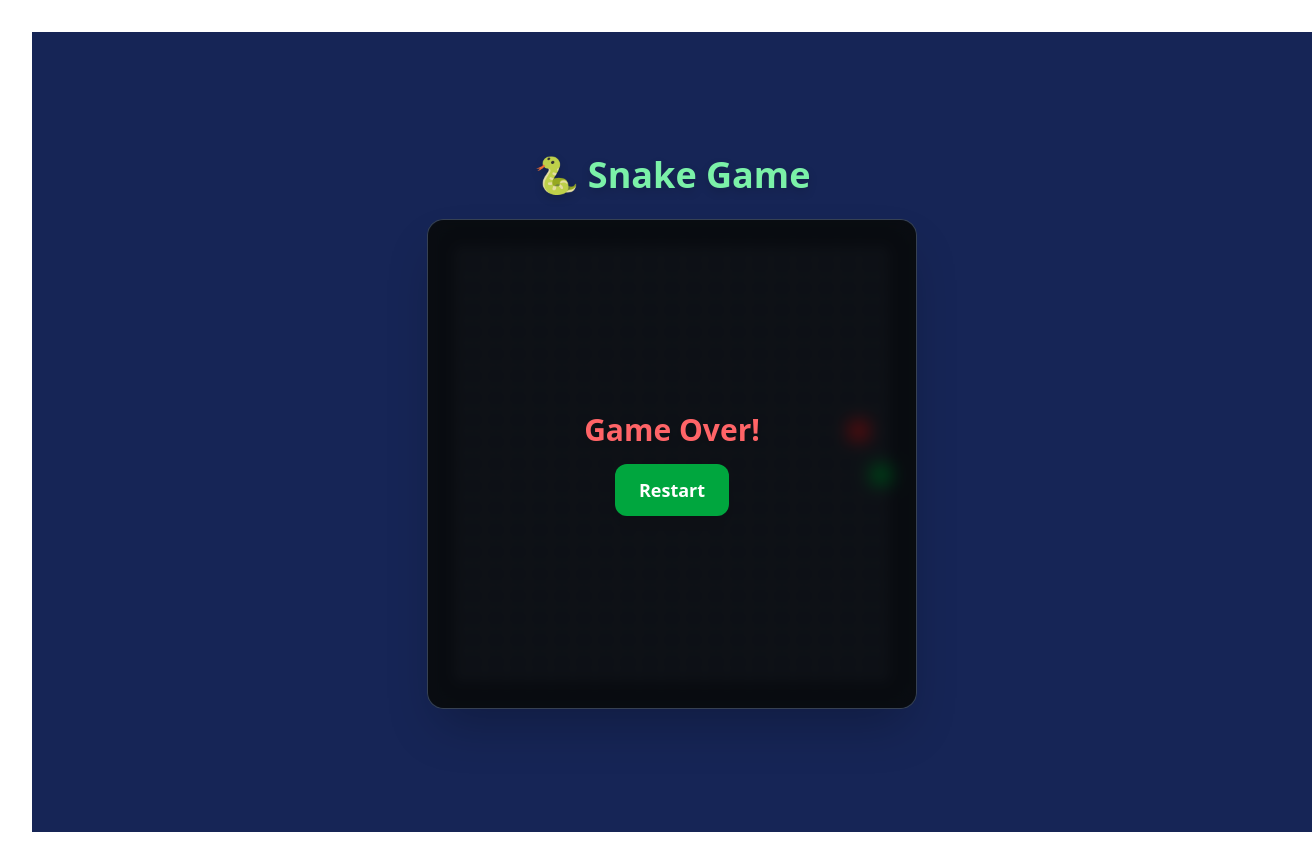
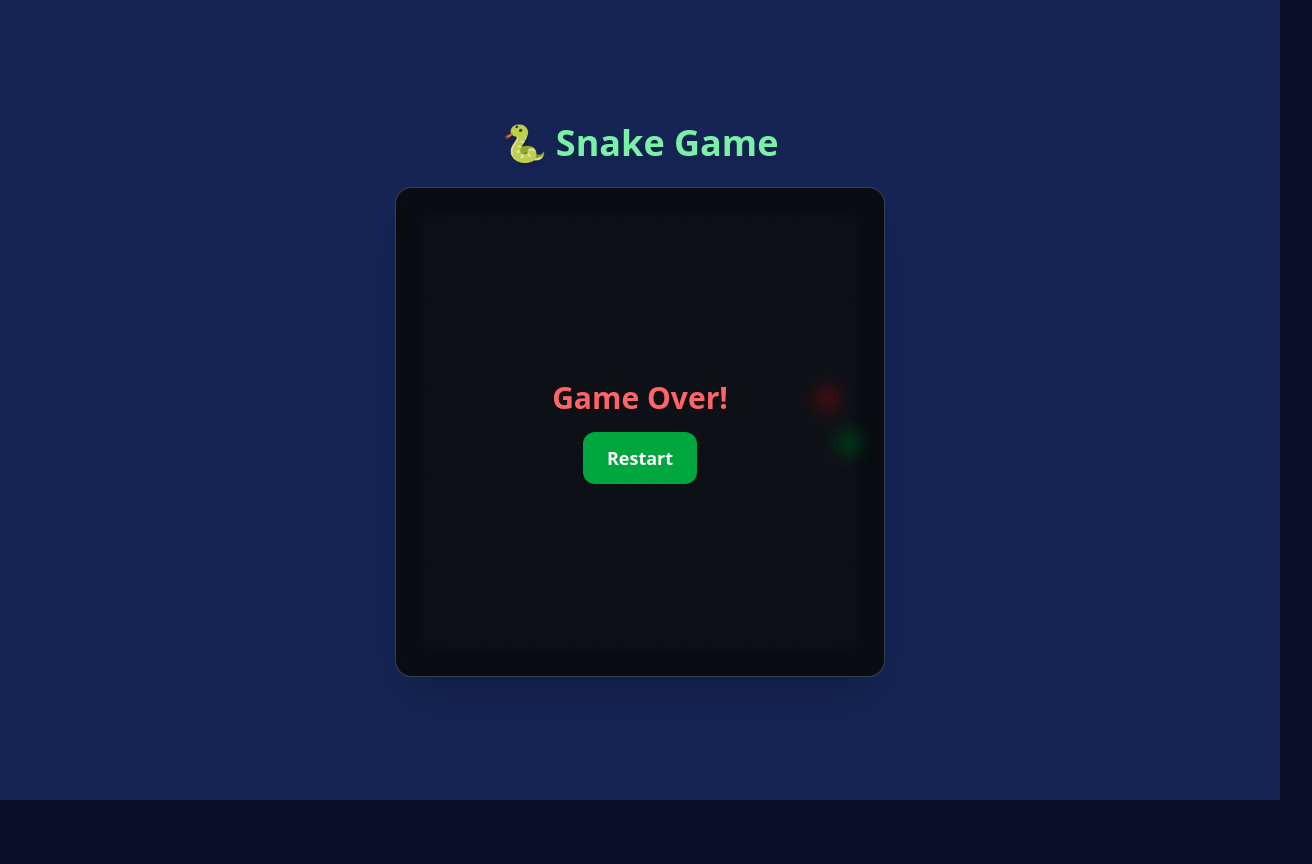
Before and after one commit to maitevargas9/snake, a React (Vite) app: page / in a window 1280 px wide. Shown: the whole page, 1312 px wide, since content can reach past the window. After the commit the page ends 800 px from the top, so only its background shows below. Built offline with nearby package versions, Linux system fonts and the light colour scheme.

Commit message:
Playing field adjusted

```diff
--- a/src/components/SnakeGame.tsx
+++ b/src/components/SnakeGame.tsx
@@ -15,6 +15,7 @@ export default function SnakeGame() {
     const [food, setFood] = useState<Position>(getRandomPosition());
     const [gameOver, setGameOver] = useState(false);
 
+    // Tastatursteuerung
     useEffect(() => {
         const handleKey = (e: KeyboardEvent) => {
             if (
@@ -46,6 +47,7 @@ export default function SnakeGame() {
         return () => window.removeEventListener("keydown", handleKey);
     }, [direction]);
 
+    // Snake Bewegung
     const moveSnake = useCallback(() => {
         const head = { ...snake[0] };
 
@@ -100,7 +102,7 @@ export default function SnakeGame() {
     };
 
     return (
-        <div className="flex flex-col items-center justify-center h-screen w-screen overflow-hidden bg-blue-950 text-white">
+        <div className="flex flex-col items-center justify-center fixed top-0 left-0 h-screen w-screen bg-blue-950 text-white">
             <h1 className="text-4xl font-extrabold mb-6 text-green-300 drop-shadow-lg">
                 🐍 Snake Game
             </h1>
--- a/src/index.css
+++ b/src/index.css
@@ -1 +1,12 @@
 @import "tailwindcss";
+
+html,
+body,
+#root {
+    height: 100%;
+    width: 100%;
+    margin: 0;
+    padding: 0;
+    overflow: hidden;
+    background-color: #0a0e27;
+}
```
